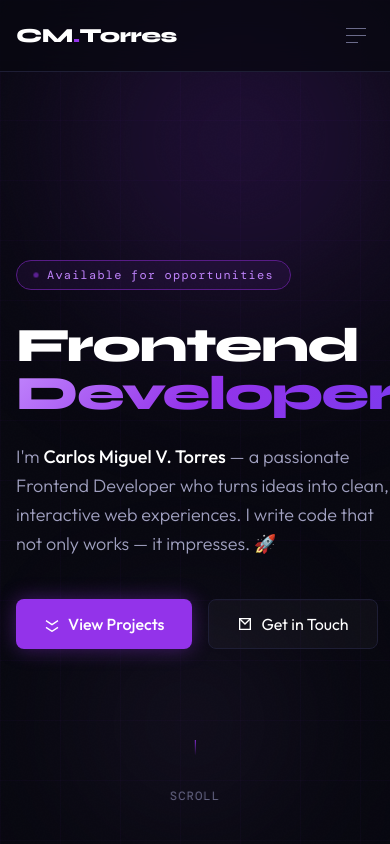
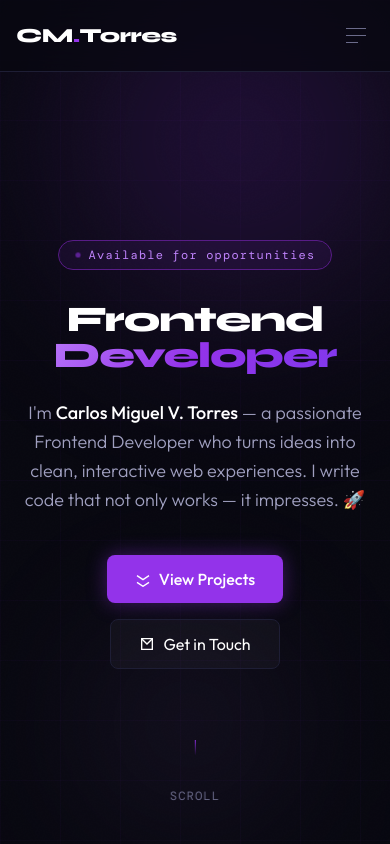
Before and after one commit to JenxxAI/carlos-portfolio, a Next.js app: page / in a window 390 px wide. Shown: the top 844 px of the page. Built offline with nearby package versions, Linux system fonts and the light colour scheme; a web font is replaced by a local one.

Commit message:
fix: center and resize hero heading on mobile

```diff
--- a/components/Hero.tsx
+++ b/components/Hero.tsx
@@ -34,7 +34,7 @@ export default function Hero() {
       />
 
       {/* Content */}
-      <div className="relative z-10 max-w-3xl">
+      <div className="relative z-10 max-w-3xl w-full mx-auto sm:mx-0 text-center sm:text-left">
         {/* Badge */}
         <div
           className="animate-fade-up inline-flex items-center gap-2 mb-8 px-4 py-1.5 rounded-full text-purple-light font-mono text-xs tracking-widest"
@@ -52,8 +52,8 @@ export default function Hero() {
 
         {/* Heading */}
         <h1
-          className="animate-fade-up delay-100 font-syne font-extrabold leading-none tracking-tight mb-6"
-          style={{ fontSize: 'clamp(3rem, 8vw, 6.5rem)', letterSpacing: '-0.03em' }}
+          className="animate-fade-up delay-100 font-syne font-extrabold leading-none tracking-tight mb-6 text-4xl sm:text-6xl lg:text-8xl"
+          style={{ letterSpacing: '-0.03em' }}
         >
           Frontend
           <br />
@@ -62,7 +62,7 @@ export default function Hero() {
 
         {/* Bio */}
         <p
-          className="animate-fade-up delay-200 text-lg font-light leading-relaxed mb-10 max-w-xl"
+          className="animate-fade-up delay-200 text-lg font-light leading-relaxed mb-10 max-w-xl mx-auto sm:mx-0"
           style={{ color: '#a0a0c0' }}
         >
           I&apos;m{' '}
@@ -72,7 +72,7 @@ export default function Hero() {
         </p>
 
         {/* CTA */}
-        <div className="animate-fade-up delay-300 flex gap-4 flex-wrap">
+        <div className="animate-fade-up delay-300 flex gap-4 flex-wrap justify-center sm:justify-start">
           <Link
             href="#projects"
             className="inline-flex items-center gap-2 px-7 py-3 rounded-lg font-medium text-white transition-all duration-200"
```
